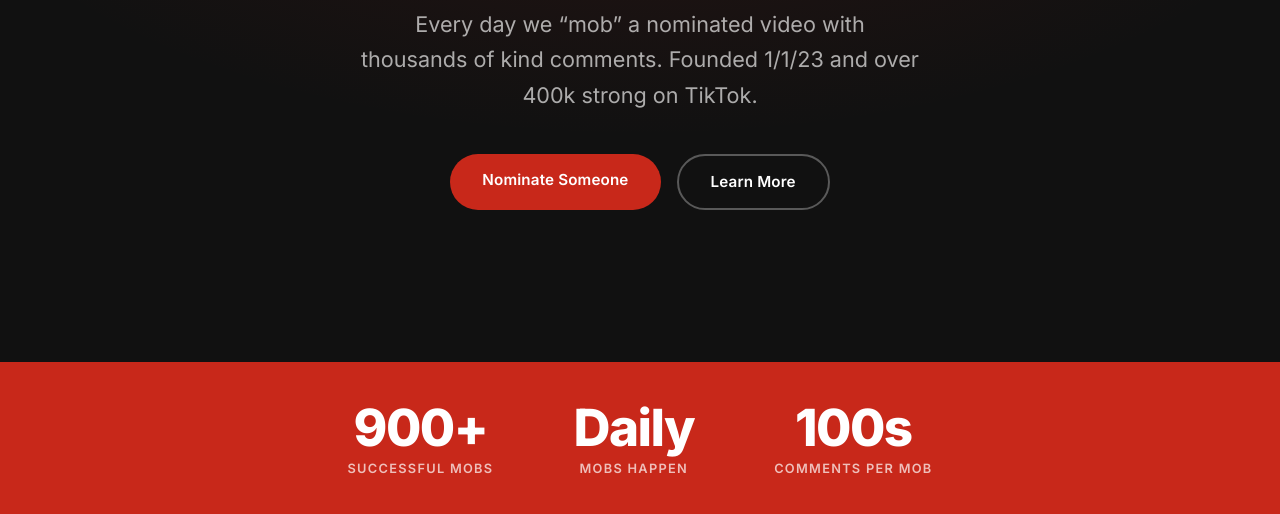
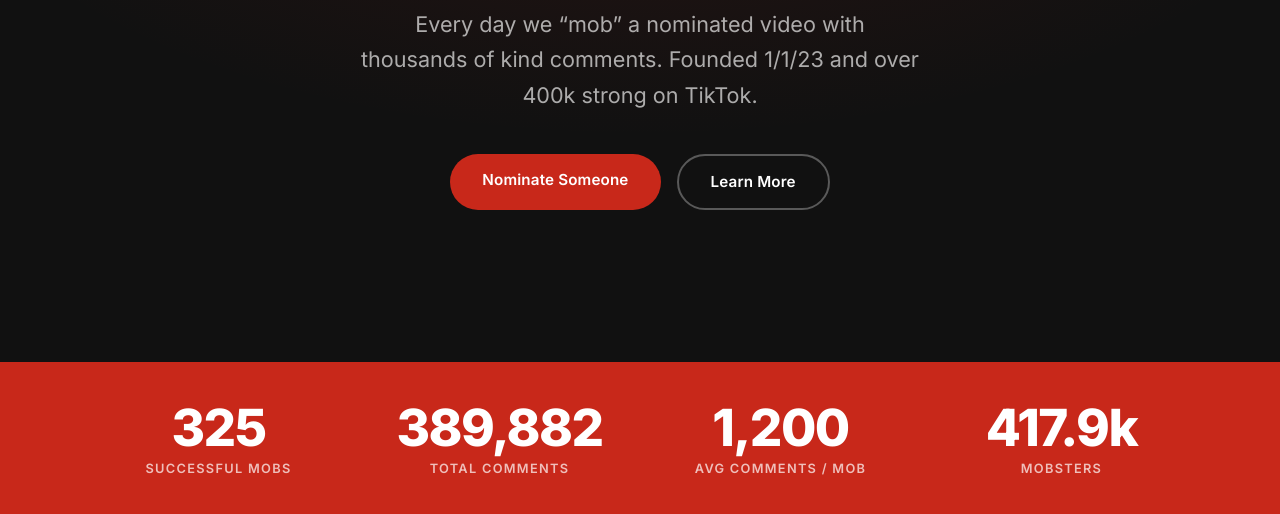
Before and after one commit to killergrowth/kindnessmob, a website: page index.html in a window 1280 px wide. Shown: the part 438-952 px from the top of the page. Drawn offline with Linux system fonts and the light colour scheme.

Commit message:
Stats bar: 4 KPIs with real numbers + count-up animation on scroll

```diff
--- a/images/styles.css
+++ b/images/styles.css
@@ -222,12 +222,12 @@ ul { list-style: none; }
 }
 
 .stats-inner {
-  max-width: 900px;
+  max-width: 1100px;
   margin: 0 auto;
-  display: flex;
-  justify-content: center;
-  gap: 80px;
-  flex-wrap: wrap;
+  display: grid;
+  grid-template-columns: repeat(4, 1fr);
+  gap: 24px;
+  align-items: center;
 }
 
 .stat-item { text-align: center; }
@@ -707,7 +707,8 @@ h2 {
   .about-split { grid-template-columns: 1fr; gap: 40px; }
   .about-img { order: -1; }
   .form-row { grid-template-columns: 1fr; }
-  .stats-inner { gap: 40px; }
+  .stats-inner { grid-template-columns: repeat(2, 1fr); gap: 28px 16px; }
+  .stat-num { font-size: clamp(1.8rem, 6vw, 2.4rem); }
   .form-card { padding: 32px 24px; }
 
   .nominate-grid { grid-template-columns: 1fr !important; }
--- a/index.html
+++ b/index.html
@@ -49,16 +49,20 @@
   <section class="stats-strip">
     <div class="stats-inner">
       <div class="stat-item">
-        <div class="stat-num">900+</div>
+        <div class="stat-num" data-count="325" data-suffix="">0</div>
         <div class="stat-label">Successful Mobs</div>
       </div>
       <div class="stat-item">
-        <div class="stat-num">Daily</div>
-        <div class="stat-label">Mobs Happen</div>
+        <div class="stat-num" data-count="389882" data-suffix="">0</div>
+        <div class="stat-label">Total Comments</div>
       </div>
       <div class="stat-item">
-        <div class="stat-num">100s</div>
-        <div class="stat-label">Comments per Mob</div>
+        <div class="stat-num" data-count="1200" data-suffix="">0</div>
+        <div class="stat-label">Avg Comments / Mob</div>
+      </div>
+      <div class="stat-item">
+        <div class="stat-num" data-count="417900" data-suffix="k" data-divisor="1000" data-decimals="1">0</div>
+        <div class="stat-label">Mobsters</div>
       </div>
     </div>
   </section>
@@ -253,6 +257,48 @@
     });
   }
 
+  // === STAT COUNTER ANIMATION ===
+  function easeOutExpo(t) {
+    return t === 1 ? 1 : 1 - Math.pow(2, -10 * t);
+  }
+
+  function animateStat(el) {
+    const target   = parseFloat(el.dataset.count);
+    const suffix   = el.dataset.suffix  || '';
+    const divisor  = parseFloat(el.dataset.divisor) || 1;
+    const decimals = parseInt(el.dataset.decimals, 10) || 0;
+    const duration = 1800;
+    const start    = performance.now();
+
+    function tick(now) {
+      const elapsed  = now - start;
+      const progress = Math.min(elapsed / duration, 1);
+      const eased    = easeOutExpo(progress);
+      const value    = (target / divisor) * eased;
+      el.textContent = value.toLocaleString('en-US', {
+        minimumFractionDigits: decimals,
+        maximumFractionDigits: decimals,
+      }) + suffix;
+      if (progress < 1) requestAnimationFrame(tick);
+    }
+
+    requestAnimationFrame(tick);
+  }
+
+  // Trigger when stats strip enters the viewport
+  const statsEls = document.querySelectorAll('.stat-num[data-count]');
+  if (statsEls.length) {
+    const observer = new IntersectionObserver((entries) => {
+      entries.forEach(entry => {
+        if (entry.isIntersecting) {
+          statsEls.forEach(animateStat);
+          observer.disconnect();
+        }
+      });
+    }, { threshold: 0.3 });
+    observer.observe(document.querySelector('.stats-strip'));
+  }
+
   // Homepage mini join form
   const homeForm    = document.getElementById('home-join-form');
   const homeSubmit  = document.getElementById('home-join-submit');
```
